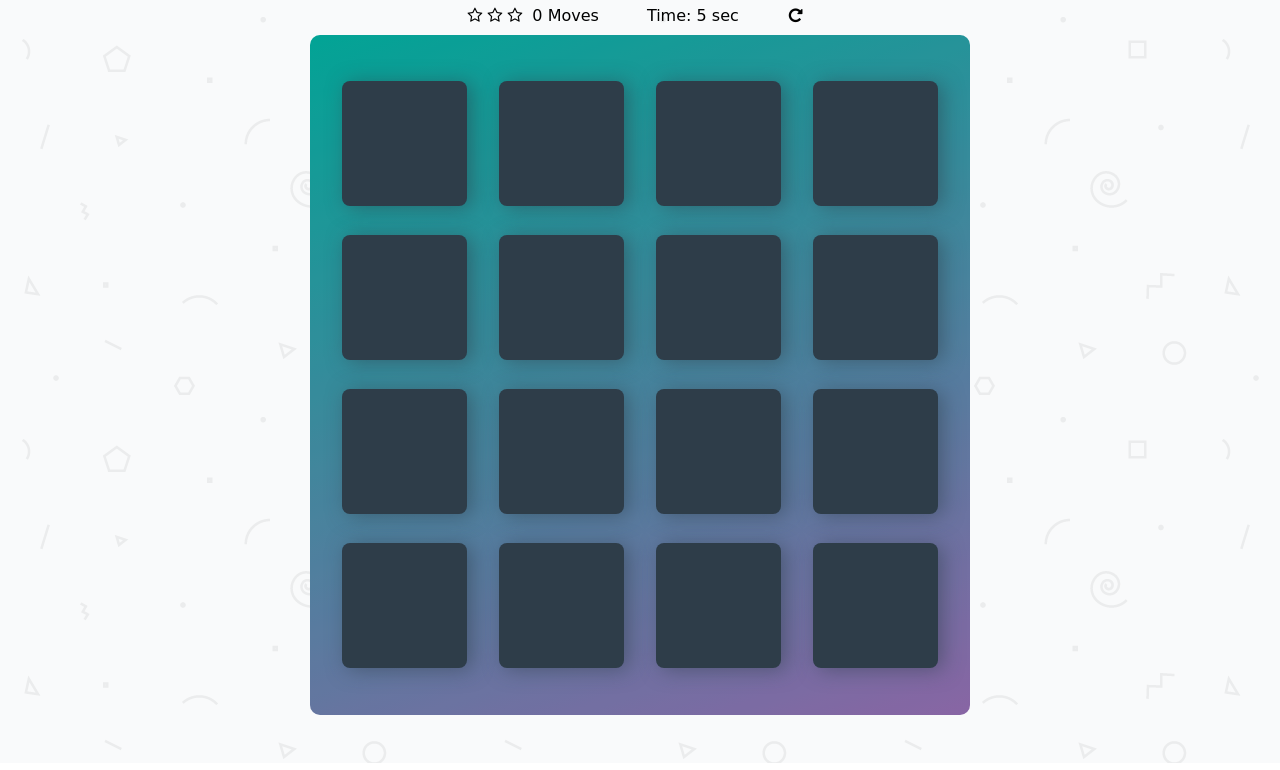
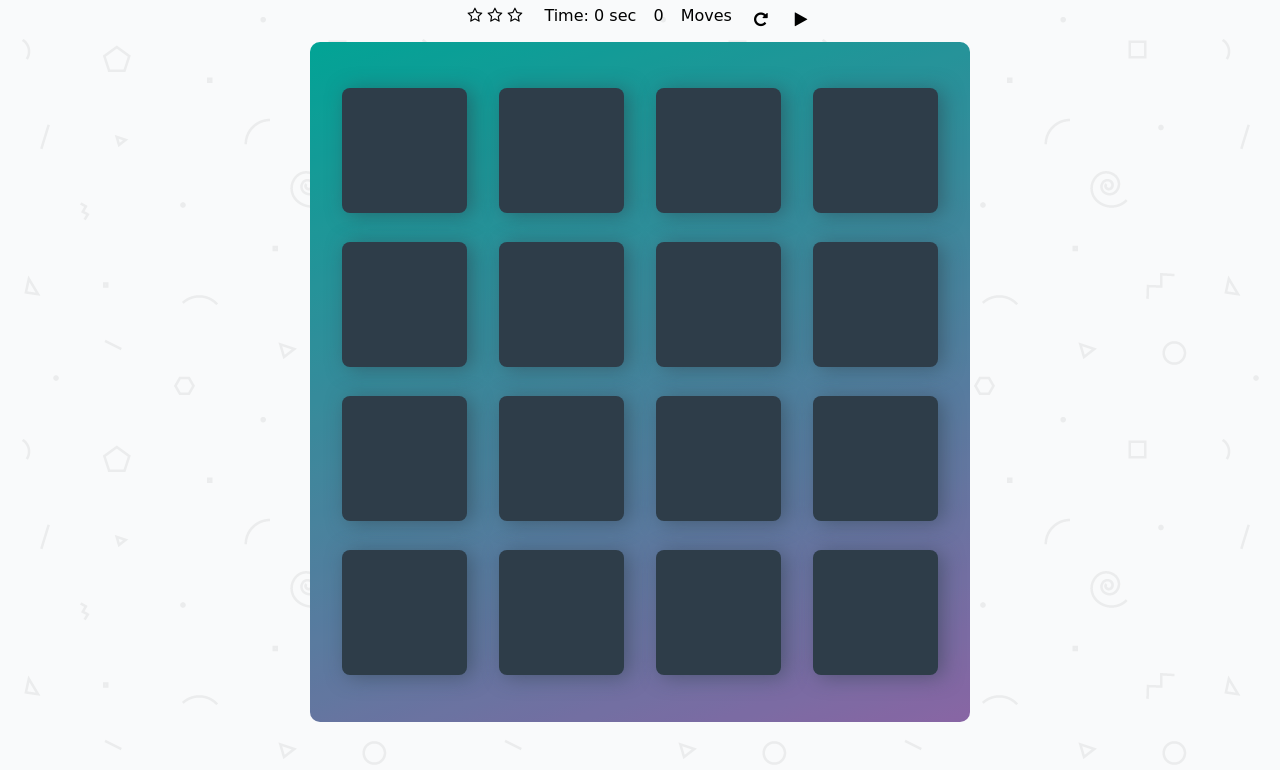
Before and after one commit to sciphymer/FEWD-MemoryGame, a plain HTML site: page index.html in a window 1280 px wide. Shown: the part 80-850 px from the top of the page. Drawn offline with Linux system fonts and the light colour scheme; a web font is replaced by a local one.

Commit message:
code refactoring: enhance UI

```diff
--- a/css/app.css
+++ b/css/app.css
@@ -169,6 +169,8 @@ h1 {
     text-align: left;
     width: 345px;
     margin-bottom: 10px;
+    display:flex;
+    justify-content: space-between;
 }
 
 .score-panel .stars {
@@ -178,28 +180,36 @@ h1 {
     margin: 0 5px 0 0;
 }
 
-.score-panel .stars li {
+/*.score-panel .stars li {
     list-style: none;
     display: inline-block;
+}*/
+
+#repeat_btn, #play_btn:hover{
+    cursor: pointer;
 }
 
-.score-panel .restart {
+#repeat_btn, #play_btn{
+    padding:5px;
+}
+
+/*.score-panel .restart {
     float: right;
     cursor: pointer;
     display: inline-block;
     padding-right: 10px;
-}
+}*/
 
-.score-panel .timeContainer {
+/*.score-panel .timeContainer {
 	float: right;
 	display: block;
 	position: inline;
 	padding-right: 50px;
-}
+}*/
 
-timeContainer.timer {
+/*timeContainer.timer {
 	padding:auto 5px;
-}
+}*/
 
 /*breakpoint for screen below 660px */
 @media screen and (max-width:660px) {
@@ -225,9 +235,9 @@ timeContainer.timer {
 		width:100vw;
 		font-size:4vw;
 	}
-	.score-panel .timeContainer{
+/*	.score-panel .timeContainer{
 		padding-right:4vw;
-	}
+	}*/
 	.finishGameMsg_Overlay {
 		width:100vw;
 	}
--- a/index.html
+++ b/index.html
@@ -1,4 +1,4 @@
-<!doctype html>
+<!DOCTYPE html>
 <html lang="en">
 <head>
     <meta charset="utf-8">
@@ -30,26 +30,26 @@
         </header>
 
         <section class="score-panel">
-        	<ul class="stars">
-        		<li><i class="fa fa-star-o"></i></li>
-        		<li><i class="fa fa-star-o"></i></li>
-        		<li><i class="fa fa-star-o"></i></li>
-        	</ul>
+        	<span class="stars">
+        		<i class="fa fa-star-o"></i>
+        		<i class="fa fa-star-o"></i>
+        		<i class="fa fa-star-o"></i>
+        	</span>
 
-        	<span class="moves">3</span> Moves
 
-            <div class="restart">
-        		<i class="fa fa-repeat"></i>
-        	</div>
+            <span class="timeContainer">
+                 Time: <span class="timer"> 0 </span> sec
+            </span>
 
-            <div class="timeContainer">
-                 Time: <span class="timer"> 0 </span> sec
-            </div>
+
+        	<span class="moves">3 </span> Moves
+        	<i id="repeat_btn"class="fa fa-repeat"></i>
+            <i id="play_btn" class="fa fa-play" onclick="startGame()"></i>
         </section>
-
         <ul class="deck">
             <!-- cards are shuffled and added in app.js -->
         </ul>
+
     </div>
 
     <script src="js/app.js"></script>
--- a/js/app.js
+++ b/js/app.js
@@ -9,7 +9,7 @@ const cards=["fa fa-diamond","fa fa-paper-plane-o","fa fa-anchor","fa fa-bolt",
 const gameBoard = document.querySelector(".deck");
 let matchedCard = [];
 let openedCard = [];
-const restartBtn = document.querySelector("div.restart");
+const restartBtn = document.querySelector("#repeat_btn");
 const moves_display = document.querySelector(".moves");
 const playAgainBtn = document.querySelector(".playAgain");
 let move_cnt = 0;
@@ -211,13 +211,14 @@ function cardAction(event){
 function restartStars(){
 	star_score = document.getElementsByClassName("stars");
 	for(let i=0;i<=2;i++){
-		star_score[0].children[i].firstChild.classList.add("fa-star-o");
-		star_score[0].children[i].firstChild.classList.remove("fa-star");
+		star_score[0].children[i].classList.add("fa-star-o");
+		star_score[0].children[i].classList.remove("fa-star");
 	}
 }
 
-function newGame(){
+function initGame(){
 	//initalize parameters
+	gameBoard.removeEventListener('click', cardAction);
 	clearInterval(timerInterval);
 	move_cnt = 0;
 	moves_display.textContent = 0;
@@ -232,26 +233,28 @@ function newGame(){
 	}
 	//shuffle the cards and put the card on the page
 	shuffleAndPlaceCard();
-	//set click listeners to the lists of deck
+}
+
+function startGame(){
 	timerInterval = setInterval(function(){
 		timer++;
 		playTime.innerHTML = timer;
 		},1000)
-
+	//set click listeners to the lists of deck
 	gameBoard.addEventListener('click', cardAction);
 }
 
 //Restart Game
-restartBtn.addEventListener('click',newGame);
+restartBtn.addEventListener('click',initGame);
 
 //Play Again Button shown on complete game screen
 playAgainBtn.addEventListener('click',function(){
 	finishGameMsg_Overlay.style.display = "none";
 	finishGameBkg_Overlay.style.display = "none";
-	newGame();
+	initGame();
 })
 
 //Initial Start Point
 move_cnt = 0;
 moves_display.textContent = 0;
-newGame();
+initGame();
```
